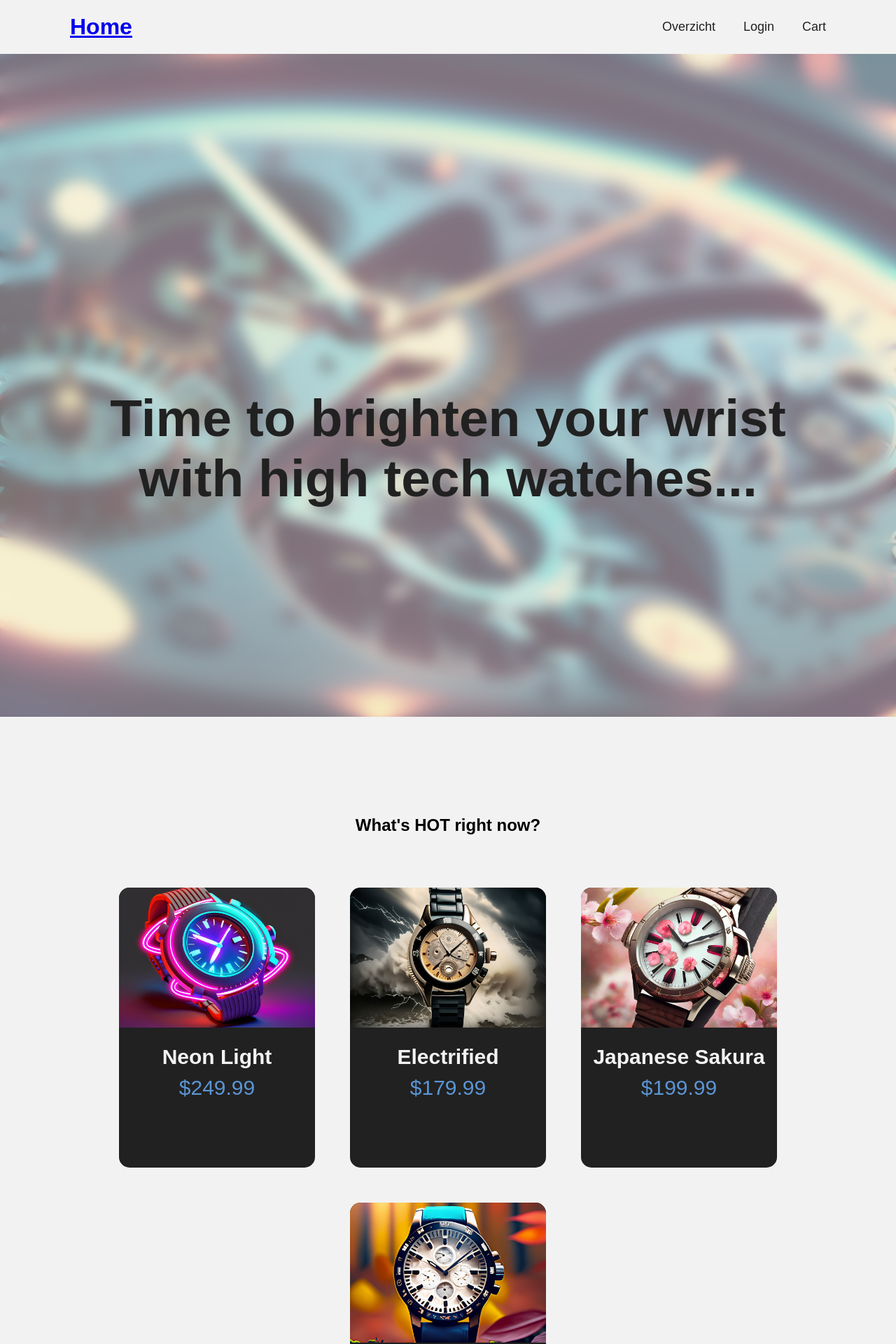
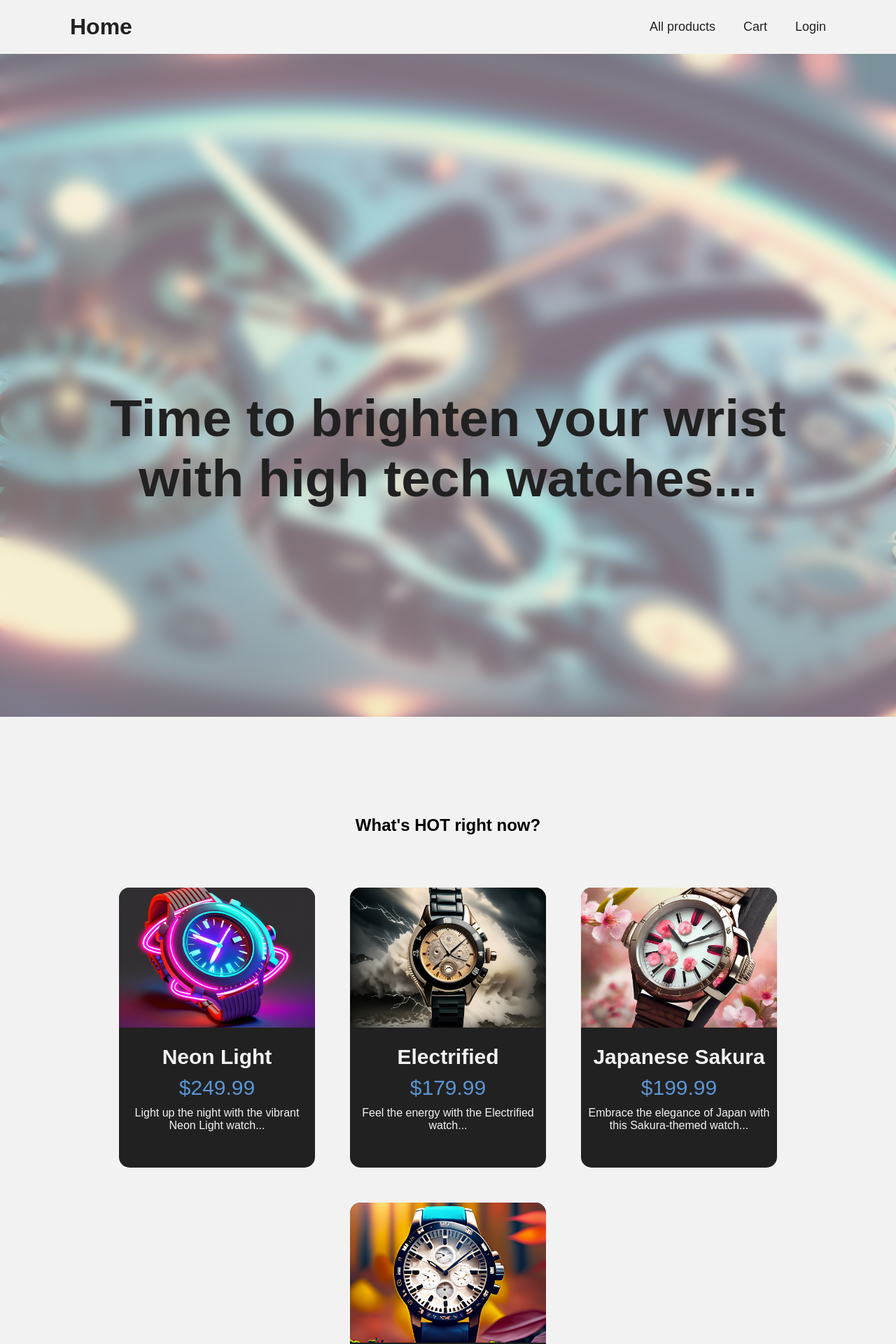
Before and after one commit to QuentinBakkerPXL/WerkPakket2_Quentin, a Vue app: page / in a window 1280 px wide. Shown: the top 1920 px of the page at 70% size. Built offline with nearby package versions, Linux system fonts and the light colour scheme; some icons are missing.

Commit message:
Descriptions added products

```diff
--- a/src/components/navbar.vue
+++ b/src/components/navbar.vue
@@ -9,10 +9,10 @@
     </div>
 
     <nav class="navbar">
-      <router-link to="/overzicht">Overzicht</router-link>
+      <router-link to="/overzicht">All products</router-link>
 <!--      <router-link to="/detail">Detail</router-link>-->
+      <router-link to="/cart">Cart</router-link>
       <router-link to="/login">Login</router-link>
-      <router-link to="/cart">Cart</router-link>
     </nav>
 
   </header>
@@ -32,7 +32,13 @@
   align-items: center;
   z-index: 100;
 }
-
+.logo a{
+  color: #212121;
+  text-decoration: none;
+}
+.logo a:hover {
+  color: #5b95d4;
+}
 .header .logo {
   font-size: 32px;
   color: #212121;
--- a/src/components/popularcardComponent.vue
+++ b/src/components/popularcardComponent.vue
@@ -29,8 +29,12 @@ export default {
     },
     addToCart(product) {
       useShopStore().addToCart(product);
-      alert("Product is toegevoegd aan het winkelmandje.");
+      alert("Product has been added to shopping cart.");
     },
+    trimDescription(description) {
+      const trimmed = description.split(/\. +/)[0];
+      return trimmed.length < description.length ? trimmed + '...' : trimmed;
+    }
   }
 }
 </script>
@@ -46,7 +50,8 @@ export default {
       </div>
       <div class="info">
         <h3>{{ product.title }}</h3>
-        <p class="price">${{ product.price.toFixed(2) }}</p>
+        <p class="price">${{ product.price }}</p>
+        <p class="description">{{ trimDescription(product.description) }}</p>
       </div>
     </div>
   </div>
@@ -151,6 +156,7 @@ export default {
   margin: 0;
   font-size: 30px;
   color: #5b95d4;
+  padding-bottom: 10px;
 }
 
 </style>
--- a/src/components/productcardComponent.vue
+++ b/src/components/productcardComponent.vue
@@ -56,8 +56,12 @@ export default {
     addToCart(product) {
 
       useShopStore().addToCart(product);
-      alert("Product is toegevoegd aan het winkelmandje.");
+      alert("Product has been added to shopping cart.");
     },
+    trimDescription(description) {
+      const trimmed = description.split(/\. +/)[0];
+      return trimmed.length < description.length ? trimmed + '...' : trimmed;
+    }
   }
 }
 </script>
@@ -99,6 +103,7 @@ import products from '@/assets/products.json'
       <div class="info">
         <h3>{{ product.title }}</h3>
         <p class="price">${{ product.price }}</p>
+        <p class="description">{{ trimDescription(product.description) }}</p>
       </div>
   </div>
   </div>
@@ -244,6 +249,8 @@ import products from '@/assets/products.json'
   margin: 0;
   font-size: 30px;
   color: #5b95d4;
+  padding-bottom: 10px;
+
 }
 
 </style>
--- a/src/views/login.vue
+++ b/src/views/login.vue
@@ -1,5 +1,7 @@
 <script setup>
 
+import Footer from "@/components/footer.vue";
+import FooterGeneral from "@/App.vue";
 </script>
 
 <template>
```
